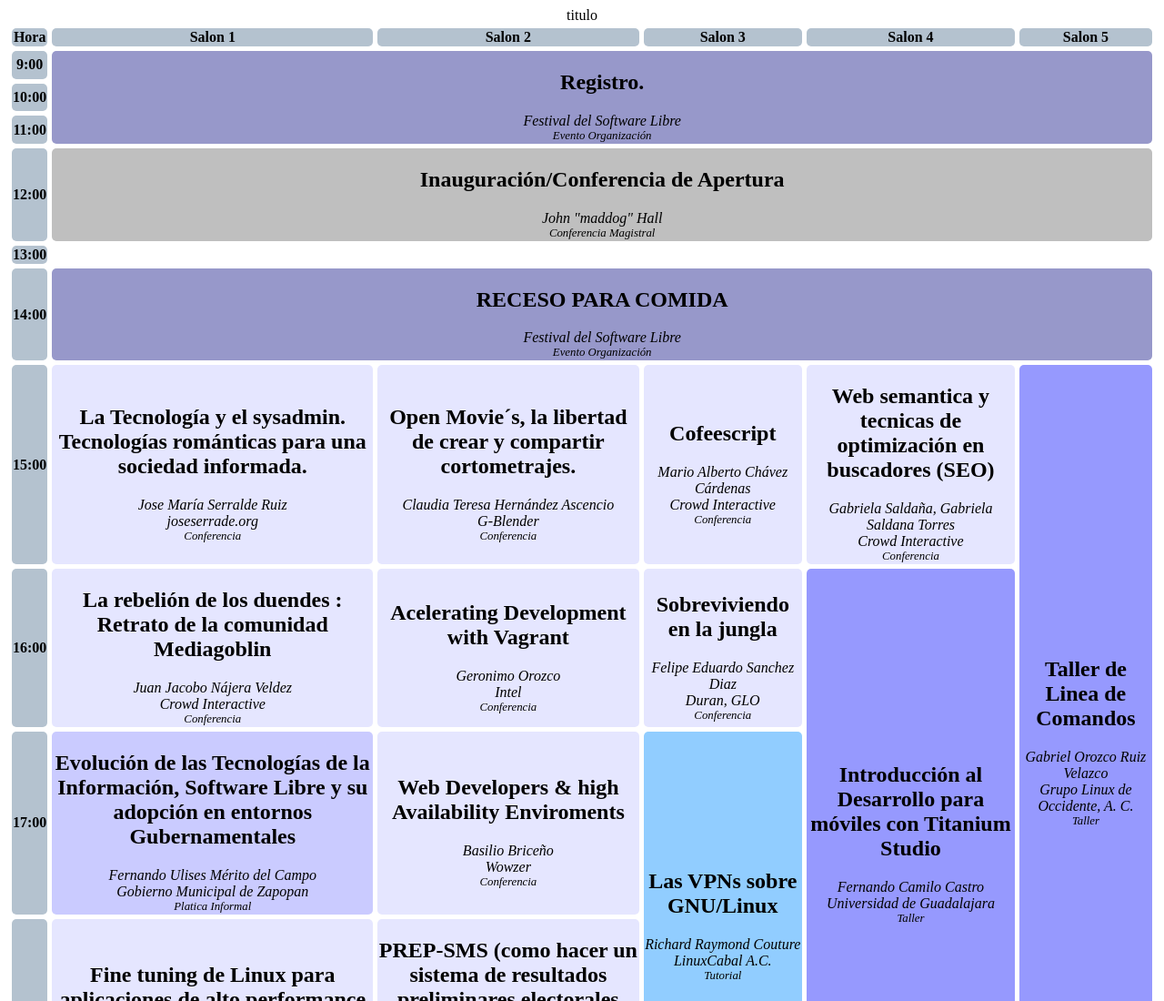
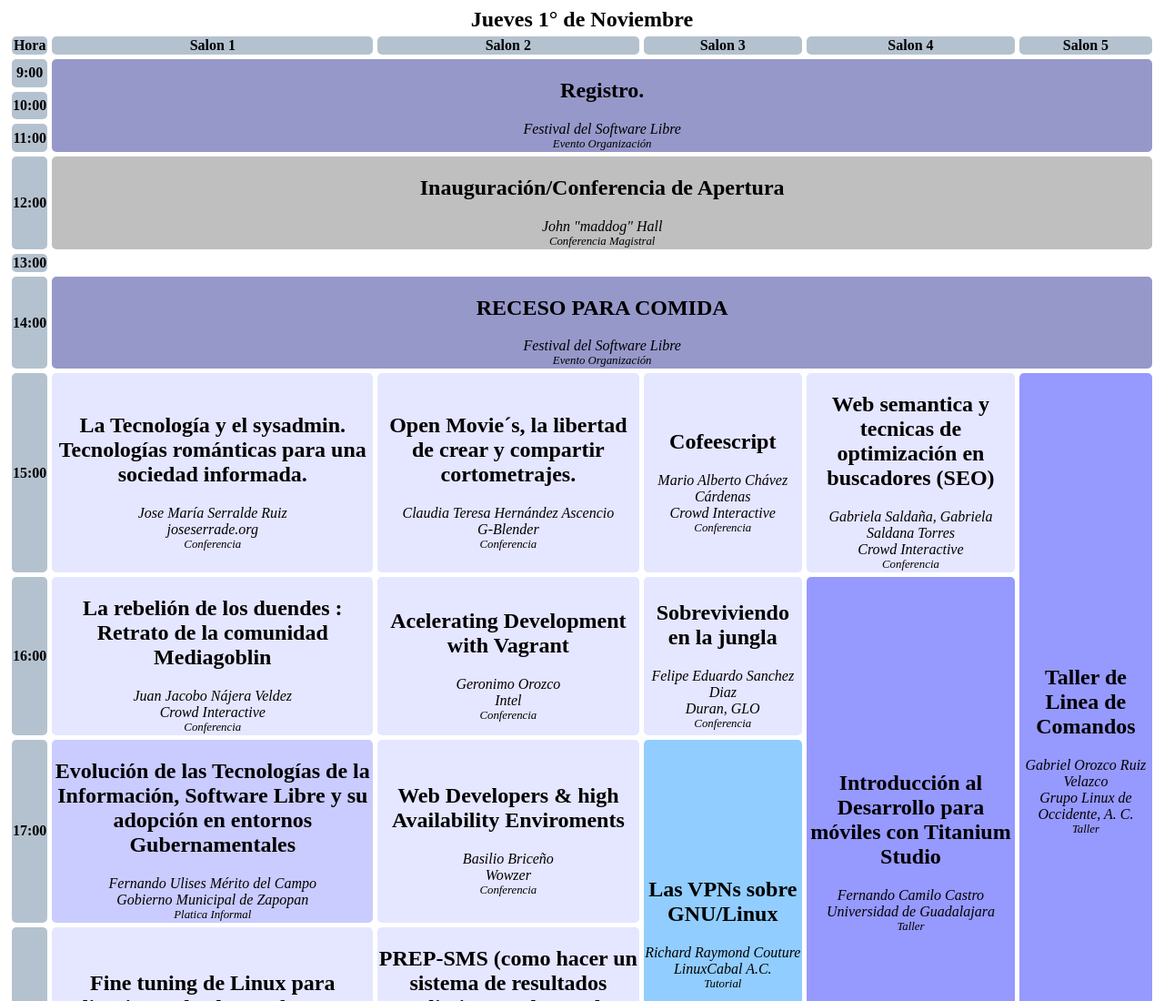
Before and after one commit to ShannenHeredia/Horario_Evento, a plain HTML site: page index.html in a window 1280 px wide. Shown: the top 1100 px of the page at 91% size. Drawn offline with Linux system fonts and the light colour scheme.

Commit message:
Asignar Titulo

```diff
--- a/css/main.css
+++ b/css/main.css
@@ -44,3 +44,8 @@ td span{
   font-style: italic;
 
 }
+table caption{
+  font-weight: bolder;
+  font-size: 1.5em;
+
+}
--- a/index.html
+++ b/index.html
@@ -7,7 +7,7 @@
   </head>
   <body>
     <table >
-      <caption>titulo</caption>
+      <caption>Jueves 1° de Noviembre </caption>
       <thead>
         <tr>
           <th>Hora</th>
```
